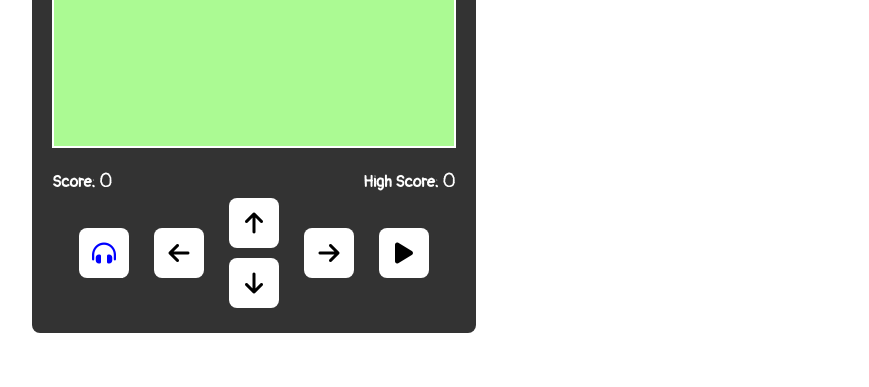
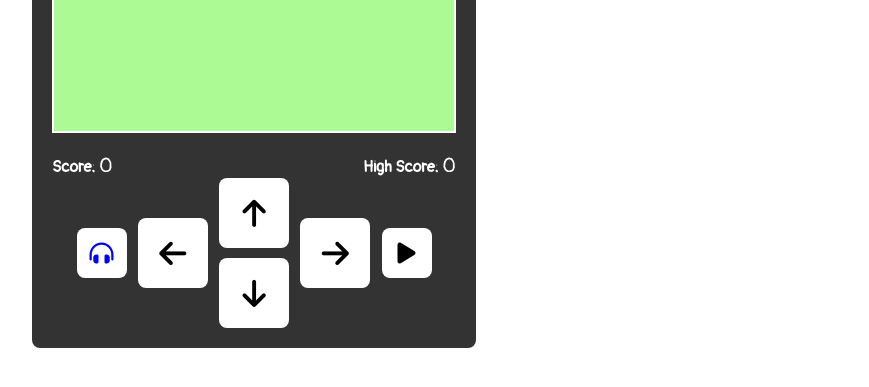
Before and after one commit to AmanAditya06/SnakeGame, a plain HTML site: page index.html in a window 1280 px wide. Shown: the part 415-802 px from the top of the page, without its empty margins (386-1255 px from the left). Drawn offline with nearby package versions, Linux system fonts and the light colour scheme.

Commit message:
optimised button design

```diff
--- a/index.html
+++ b/index.html
@@ -42,12 +42,12 @@
       </div>
       <div class="button-container">
         <div id="headphone-icon" class="button"><i class="fas fa-headphones-simple"></i></div>
-        <div class="button" id="btn-left"><i class="fas fa-arrow-left"></i></div>
+        <div class="button arrow" id="btn-left"><i class="fas fa-arrow-left"></i></div>
         <div class="updown-button">
-          <div class="button" id="btn-up"><i class="fas fa-arrow-up"></i></div>
-          <div class="button" id="btn-down"><i class="fas fa-arrow-down"></i></div>
+          <div class="button arrow" id="btn-up"><i class="fas fa-arrow-up"></i></div>
+          <div class="button arrow" id="btn-down"><i class="fas fa-arrow-down"></i></div>
         </div>
-        <div class="button" id="btn-right"><i class="fas fa-arrow-right"></i></div>
+        <div class="button arrow" id="btn-right"><i class="fas fa-arrow-right"></i></div>
         <div class="pauseplay-button">
           <div class="button" id="btn-play"><i class="fas fa-play"></i></div>
           <div class="button" id="btn-pause"><i class="fas fa-pause"></i></div>
--- a/style.css
+++ b/style.css
@@ -181,7 +181,7 @@ h1 {
 .button-container {
     display: flex;
     justify-content: space-between;
-    width: 350px;
+    width: 355px;
     align-items: center;
   }
 
@@ -198,11 +198,17 @@ h1 {
     cursor: pointer;
   }
 
+  .arrow{
+    width: 70px;
+    height: 70px;
+    font-size: 31px;
+  }
+
   .updown-button{
       display: flex;
-      justify-content: space-around;
+      justify-content: space-between;
       flex-direction: column;
-      height: 120px;
+      height: 150px;
   }
 
   .pauseplay-button{
```
